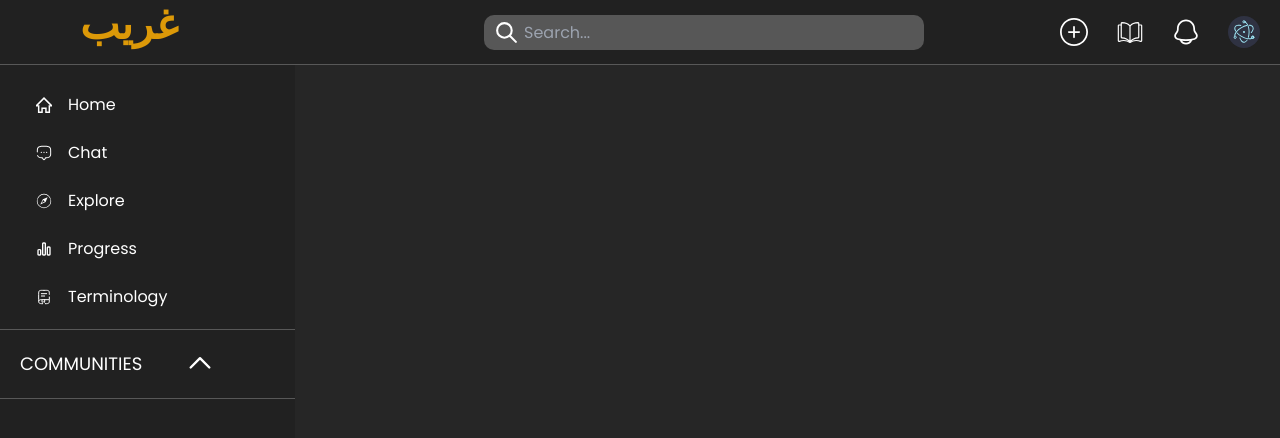
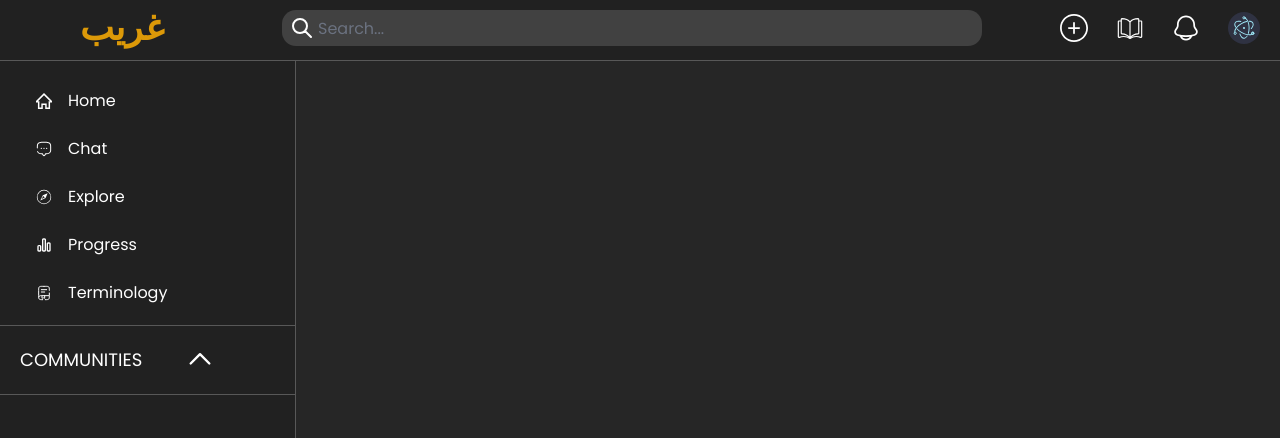
Before and after one commit to gharibPlatform/gharib-web, a Next.js app: page / in a window 1280 px wide. Shown: the top 438 px of the page. Built offline with nearby package versions, Linux system fonts and the light colour scheme.

Commit message:
Fixed the input + new global colors

```diff
--- a/src/app/globals.css
+++ b/src/app/globals.css
@@ -11,7 +11,10 @@
   --o-color: #DC9908;
   --lighter-color: #9A9996;
   --g-color: #585858;
+  --g-color-ver-02: #575757;
+  --input-color: #414141;
   --fade-timing: 300ms ease-out 20ms;
+  --radius: 16px;
 }
 
 body{
--- a/src/components/common/gharib/Gharib.jsx
+++ b/src/components/common/gharib/Gharib.jsx
@@ -1,7 +1,6 @@
-import styles from "./Gharib.module.css"
 function Gharib() {
     return<>
-        <p className={styles.p}>غريب</p>
+        <p class="p-0 m-0 pl-20 text-[var(--o-color)] font-bold text-4xl">غريب</p>
     </>
 }
 export default Gharib;
--- a/src/components/common/gharib/Gharib.module.css
+++ /dev/null
@@ -1,9 +0,0 @@
-.p{
-    font-size: 42px;
-    padding: 0;
-    margin: 0;
-    margin-top: -15px;
-    padding-left: 80px;
-    font-weight: 600;
-    color: var(--o-color);
-}
--- a/src/components/common/header/Header.jsx
+++ b/src/components/common/header/Header.jsx
@@ -20,7 +20,7 @@ function Header() {
 
     return <>
 
-        <div class="flex items-center justify-between bg-[var(--main-color)] border-b border-[var(--g-color)] pt-2 pb-2">
+        <div class="flex items-center justify-between bg-[var(--main-color)] border-b border-[var(--g-color)] pt-2 pb-3">
             {/* gharib icon */}
             <Gharib />
             <InputSearch />
--- a/src/components/common/iconButtons/AccountMenu.jsx
+++ b/src/components/common/iconButtons/AccountMenu.jsx
@@ -1,4 +1,5 @@
 import Image from "next/image";
+
 function AccountMenu({ toggleUserMenu }) {
     return <>
         <Image src={"/electron.svg"} onClick={()=>toggleUserMenu(true)} class="w-8 h-8 cursor-pointer" width={1} height={1} alt="accountImage" />
--- a/src/components/common/inputs/inputSearch/InputSearch.jsx
+++ b/src/components/common/inputs/inputSearch/InputSearch.jsx
@@ -1,11 +1,9 @@
-import styles from "./InputSearch.module.css"
 
 function InputSearch() {
     return <>
-    <div className={styles.container}>
-        {/* svg */}
-        <svg className={styles.svg} viewBox="0 0 24 24" fill="none" xmlns="http://www.w3.org/2000/svg"><g id="SVGRepo_bgCarrier" stroke-width="0"></g><g id="SVGRepo_tracerCarrier" stroke-linecap="round" stroke-linejoin="round"></g><g id="SVGRepo_iconCarrier"> <path d="M14.9536 14.9458L21 21M17 10C17 13.866 13.866 17 10 17C6.13401 17 3 13.866 3 10C3 6.13401 6.13401 3 10 3C13.866 3 17 6.13401 17 10Z" stroke="#fff" stroke-width="2" stroke-linecap="round" stroke-linejoin="round"></path> </g></svg>
-        <input placeholder="Search..." className={styles.input} type="text" name="" id="" />
+    <div class="flex items-center justify-center ml-20 ">
+        <svg class="h-6 w-6 z-10 -m-8" viewBox="0 0 24 24" fill="none" xmlns="http://www.w3.org/2000/svg"><g id="SVGRepo_bgCarrier" stroke-width="0"></g><g id="SVGRepo_tracerCarrier" stroke-linecap="round" stroke-linejoin="round"></g><g id="SVGRepo_iconCarrier"> <path d="M14.9536 14.9458L21 21M17 10C17 13.866 13.866 17 10 17C6.13401 17 3 13.866 3 10C3 6.13401 6.13401 3 10 3C13.866 3 17 6.13401 17 10Z" stroke="#fff" stroke-width="2" stroke-linecap="round" stroke-linejoin="round"></path> </g></svg>
+        <input placeholder="Search..." class="focus:outline-none placeholder-gray-500 bg-[var(--input-color)] h-9 rounded-md pl-9 text-[var(--w-color)] -m-r-30" style={{width: "700px"}} type="text" name="" id="" />
 
     </div>
     </>
--- a/src/components/common/inputs/inputSearch/InputSearch.module.css
+++ /dev/null
@@ -1,22 +0,0 @@
-.container{
-    display: flex;
-    align-items: center;
-    justify-content: center;
-}
-.input{
-    background-color: #575757;
-    width: 440px;
-    height: 35px;
-    border-radius: 10px;
-    border: none;
-    padding-left: 40px;
-    outline: none;
-    color: var(--w-color);
-    margin-right: -180px;
-}
-.svg{
-    margin-right: -35px;
-    height: 25px;
-    width: 25px;
-    z-index: 2;
-}
--- a/src/components/common/sidebar/Sidebar.jsx
+++ b/src/components/common/sidebar/Sidebar.jsx
@@ -21,7 +21,7 @@ function Top() {
 function SideBar() {
 
     return <>
-        <div class="w-min border-r-0 border-[var(--g-color)] bg-[var(--main-color)] h-screen">
+        <div class="w-min border-r border-[var(--g-color)] bg-[var(--main-color)] h-screen">
             <Top />
             <div class="mt-2 h-px bg-[var(--g-color)]"></div>
             <Community />
```
